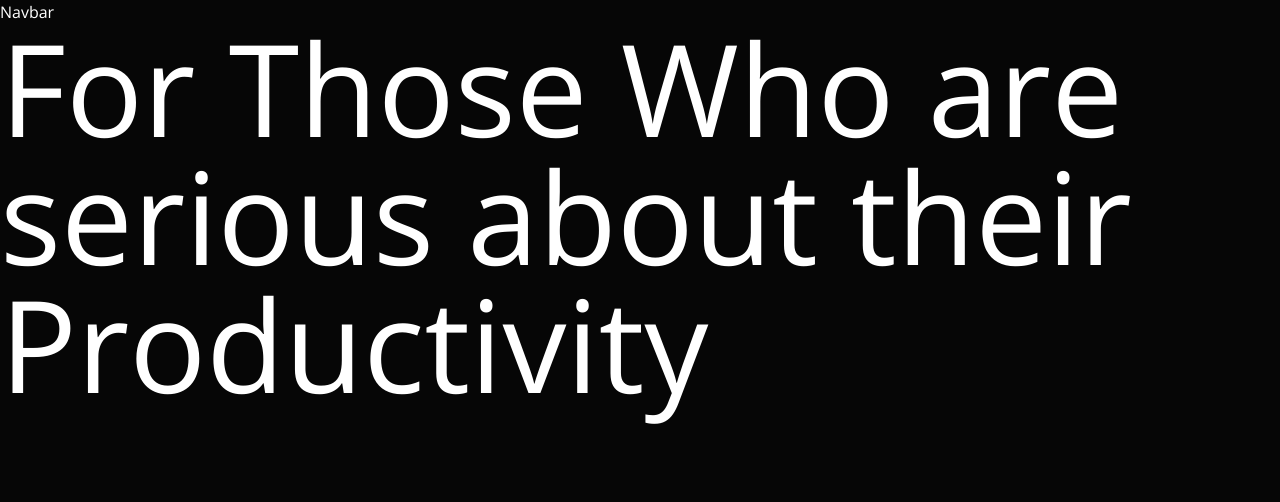
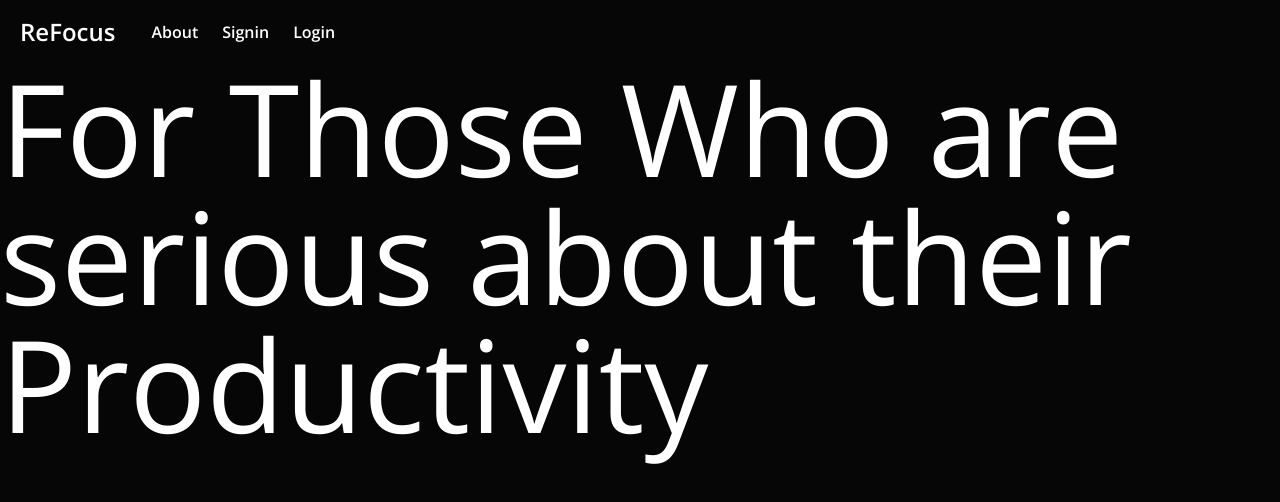
Before and after one commit to yashbudhia/next-chrome-extension, a Next.js app: page / in a window 1280 px wide. Shown: the top 502 px of the page. Built offline with nearby package versions, Linux system fonts and the light colour scheme.

Commit message:
navbar-size

```diff
--- a/components/Navbar.tsx
+++ b/components/Navbar.tsx
@@ -1,5 +1,16 @@
 import React from "react";
 
 export default function Navbar() {
-  return <div>Navbar</div>;
+  return (
+    <div className="flex h-16">
+      <div className="flex h-16 items-center pl-3 gap-4 w-32">
+        <div className="text-xl pl-2 font-bold ">ReFocus</div>
+        <div className="flex h-16 items-center gap-4 pl-4">
+          <div className="text-18 px-1 font-semibold">About</div>
+          <div className="text-18 px-1 font-semibold">Signin</div>
+          <div className="text-18 px-1 font-semibold">Login</div>
+        </div>
+      </div>
+    </div>
+  );
 }
--- a/tailwind.config.ts
+++ b/tailwind.config.ts
@@ -18,6 +18,12 @@ const config: Config = {
         white: "#ffffff",
       },
       fontFamily: {},
+      fontSize: {
+        sm: ["14px", "20px"],
+        base: ["16px", "24px"],
+        lg: ["20px", "28px"],
+        xl: ["24px", "32px"],
+      },
     },
   },
   plugins: [],
```
